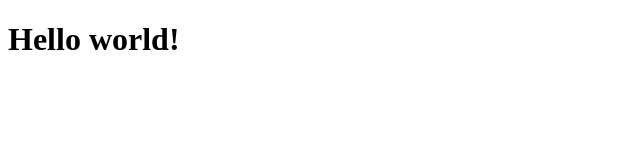
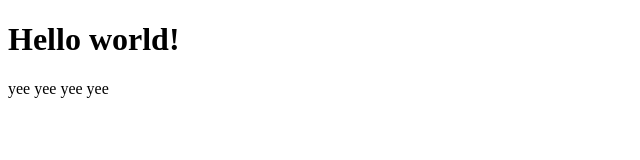
Before and after one commit to sillyfaygo123/sillyfaygo123.github.io, a plain HTML site: page index.html in a window 1280 px wide. Shown: the whole page, without its empty margins (0-640 px from the left). Drawn offline with Linux system fonts and the light colour scheme.

Commit message:
Update index.html

```diff
--- a/index.html
+++ b/index.html
@@ -7,5 +7,6 @@
 </head>
 <body>
     <h1>Hello world!</h1>
+    <P> yee yee yee yee</P>
 </body>
 </html>
```
